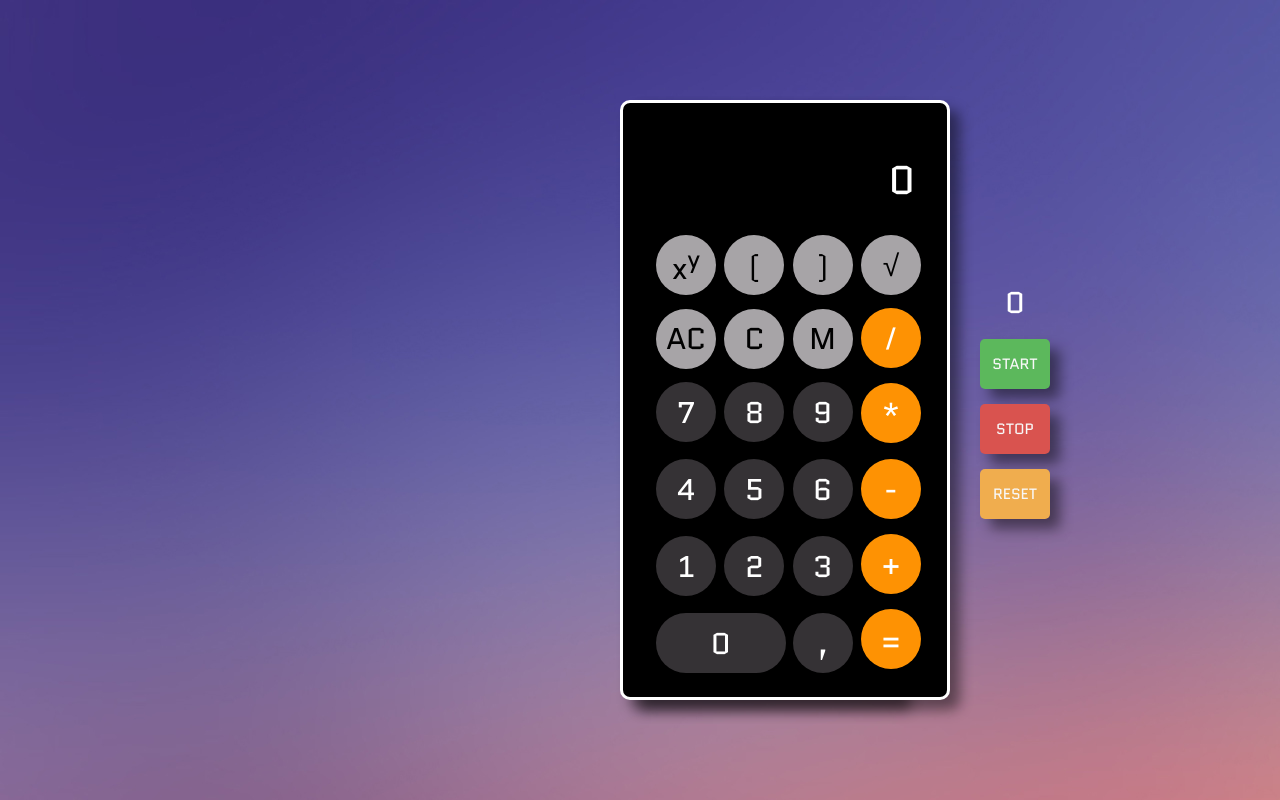
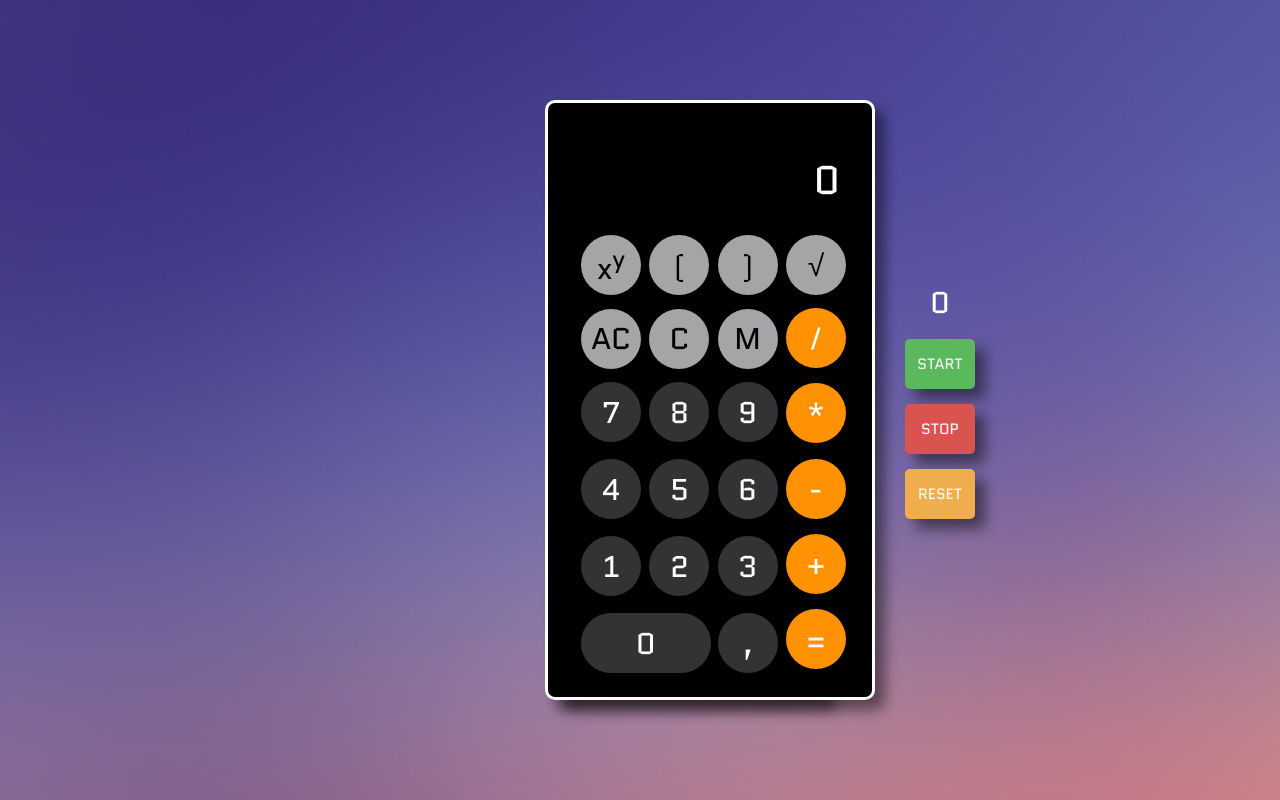
Before and after one commit to michelebyman/Project-Calculus, a website: page index.html in a window 1280 px wide. Drawn offline with nearby package versions, Linux system fonts and the light colour scheme.

Commit message:
sista rem

```diff
--- a/master.css
+++ b/master.css
@@ -23,7 +23,7 @@ body {
   justify-content: center;
   align-items: center;
   position: relative;
-  margin-left: 25rem;
+  margin-left: 250px;
 
 }
 
```
